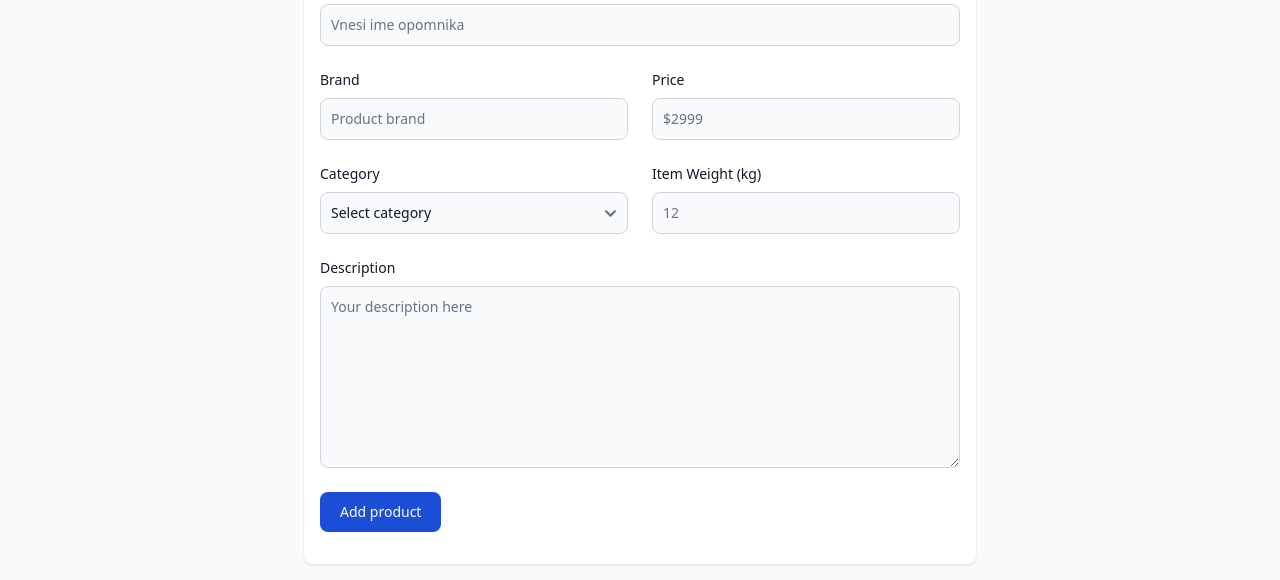
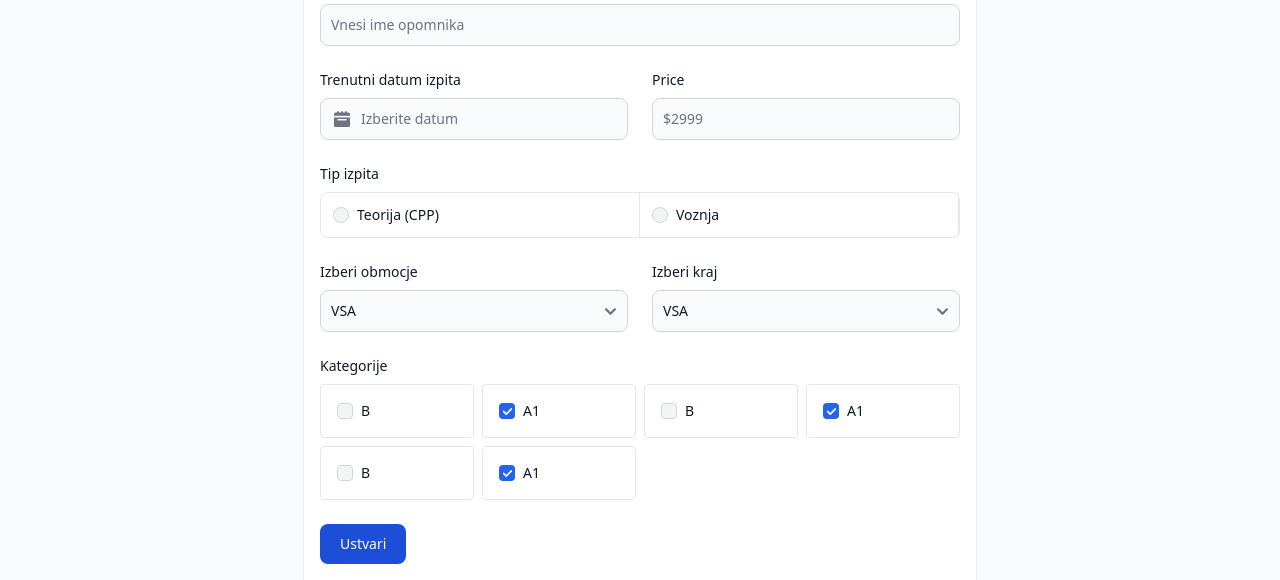
Before and after one commit to vidpesko/TerminiAlert, a SvelteKit app in the folder src/frontend/: page /ustvari in a window 1280 px wide. Shown: the part 220-800 px from the top of the page. Built offline with nearby package versions, Linux system fonts and the light colour scheme; no server answers.

Commit message:
Added delete btn. Made progress on create form

```diff
--- a/src/frontend/src/routes/ustvari/+page.svelte
+++ b/src/frontend/src/routes/ustvari/+page.svelte
@@ -10,7 +10,7 @@
 </script>
 
 
-<section class="bg-background dark:bg-background-dark py-10">
+<section class="bg-background dark:bg-background-dark py-10 min-h-[95vh]">
     <div class="pt-4 pb-8 px-4 mx-auto max-w-2xl bg-white dark:bg-gray-800 shadow rounded-lg dark:border dark:border-gray-700">
         <Breadcrumbs structure={structure} />
 
@@ -21,35 +21,93 @@
                     <label for="name" class="block mb-2 text-sm font-medium text-gray-900 dark:text-white">Ime opomnika</label>
                     <input type="text" name="reminder_name" id="name" class="bg-gray-50 border border-gray-300 text-gray-900 text-sm rounded-lg focus:ring-primary-600 focus:border-primary-600 block w-full p-2.5 dark:bg-gray-700 dark:border-gray-600 dark:placeholder-gray-400 dark:text-white dark:focus:ring-primary-500 dark:focus:border-primary-500" placeholder="Vnesi ime opomnika" required="">
                 </div>
-                <div class="w-full">
-                    <label for="brand" class="block mb-2 text-sm font-medium text-gray-900 dark:text-white">Brand</label>
-                    <input type="text" name="brand" id="brand" class="bg-gray-50 border border-gray-300 text-gray-900 text-sm rounded-lg focus:ring-primary-600 focus:border-primary-600 block w-full p-2.5 dark:bg-gray-700 dark:border-gray-600 dark:placeholder-gray-400 dark:text-white dark:focus:ring-primary-500 dark:focus:border-primary-500" placeholder="Product brand" required="">
+                <div class="">
+                    <p class="text-sm font-medium text-gray-900 dark:text-white mb-2">Trenutni datum izpita</p>
+                    <div class="relative max-w-sm">
+                        <div class="absolute inset-y-0 start-0 flex items-center ps-3.5 pointer-events-none">
+                            <svg class="w-4 h-4 text-gray-500 dark:text-gray-400" aria-hidden="true" xmlns="http://www.w3.org/2000/svg" fill="currentColor" viewBox="0 0 20 20">
+                                <path d="M20 4a2 2 0 0 0-2-2h-2V1a1 1 0 0 0-2 0v1h-3V1a1 1 0 0 0-2 0v1H6V1a1 1 0 0 0-2 0v1H2a2 2 0 0 0-2 2v2h20V4ZM0 18a2 2 0 0 0 2 2h16a2 2 0 0 0 2-2V8H0v10Zm5-8h10a1 1 0 0 1 0 2H5a1 1 0 0 1 0-2Z"/>
+                            </svg>
+                        </div>
+                        <input datepicker id="default-datepicker" type="text" class="bg-gray-50 border border-gray-300 text-gray-900 text-sm rounded-lg focus:ring-blue-500 focus:border-blue-500 block w-full ps-10 p-2.5 dark:bg-gray-700 dark:border-gray-600 dark:placeholder-gray-400 dark:text-white dark:focus:ring-blue-500 dark:focus:border-blue-500" placeholder="Izberite datum">
+                    </div>
                 </div>
                 <div class="w-full">
                     <label for="price" class="block mb-2 text-sm font-medium text-gray-900 dark:text-white">Price</label>
                     <input type="number" name="price" id="price" class="bg-gray-50 border border-gray-300 text-gray-900 text-sm rounded-lg focus:ring-primary-600 focus:border-primary-600 block w-full p-2.5 dark:bg-gray-700 dark:border-gray-600 dark:placeholder-gray-400 dark:text-white dark:focus:ring-primary-500 dark:focus:border-primary-500" placeholder="$2999" required="">
                 </div>
-                <div>
-                    <label for="category" class="block mb-2 text-sm font-medium text-gray-900 dark:text-white">Category</label>
-                    <select id="category" class="bg-gray-50 border border-gray-300 text-gray-900 text-sm rounded-lg focus:ring-primary-500 focus:border-primary-500 block w-full p-2.5 dark:bg-gray-700 dark:border-gray-600 dark:placeholder-gray-400 dark:text-white dark:focus:ring-primary-500 dark:focus:border-primary-500">
-                        <option selected="">Select category</option>
-                        <option value="TV">TV/Monitors</option>
-                        <option value="PC">PC</option>
-                        <option value="GA">Gaming/Console</option>
-                        <option value="PH">Phones</option>
+
+                <div class="col-span-2">
+                    <p class="text-sm font-medium text-gray-900 dark:text-white mb-2">Tip izpita</p>
+                    <ul class="items-center w-full text-sm font-medium text-gray-900 bg-white border border-gray-200 rounded-lg sm:flex dark:bg-gray-700 dark:border-gray-600 dark:text-white">
+                        <li class="w-full border-b border-gray-200 sm:border-b-0 sm:border-r dark:border-gray-600">
+                            <div class="flex items-center ps-3">
+                                <input id="horizontal-list-radio-license" type="radio" value="theory" name="exam_type" class="w-4 h-4 text-blue-600 bg-gray-100 border-gray-300 focus:ring-blue-500 dark:focus:ring-blue-600 dark:ring-offset-gray-700 dark:focus:ring-offset-gray-700 focus:ring-2 dark:bg-gray-600 dark:border-gray-500">
+                                <label for="horizontal-list-radio-license" class="w-full py-3 ms-2 text-sm font-medium text-gray-900 dark:text-gray-300">Teorija (CPP)</label>
+                            </div>
+                        </li>
+                        <li class="w-full border-b border-gray-200 sm:border-b-0 sm:border-r dark:border-gray-600">
+                            <div class="flex items-center ps-3">
+                                <input id="horizontal-list-radio-id" type="radio" value="driving" name="exam_type" class="w-4 h-4 text-blue-600 bg-gray-100 border-gray-300 focus:ring-blue-500 dark:focus:ring-blue-600 dark:ring-offset-gray-700 dark:focus:ring-offset-gray-700 focus:ring-2 dark:bg-gray-600 dark:border-gray-500">
+                                <label for="horizontal-list-radio-id" class="w-full py-3 ms-2 text-sm font-medium text-gray-900 dark:text-gray-300">Voznja</label>
+                            </div>
+                        </li>
+                    </ul>
+                </div>
+                <div class="">
+                    <label for="countries" class="block mb-2 text-sm font-medium text-gray-900 dark:text-white">Izberi obmocje</label>
+                    <select id="countries" name="location_district" class="bg-gray-50 border border-gray-300 text-gray-900 text-sm rounded-lg focus:ring-blue-500 focus:border-blue-500 block w-full p-2.5 dark:bg-gray-700 dark:border-gray-600 dark:placeholder-gray-400 dark:text-white dark:focus:ring-blue-500 dark:focus:border-blue-500">
+                        <option value="-1" selected>VSA</option>
+                        <option value="US">United States</option>
+                        <option value="CA">Canada</option>
+                        <option value="FR">France</option>
+                        <option value="DE">Germany</option>
                     </select>
                 </div>
-                <div>
-                    <label for="item-weight" class="block mb-2 text-sm font-medium text-gray-900 dark:text-white">Item Weight (kg)</label>
-                    <input type="number" name="item-weight" id="item-weight" class="bg-gray-50 border border-gray-300 text-gray-900 text-sm rounded-lg focus:ring-primary-600 focus:border-primary-600 block w-full p-2.5 dark:bg-gray-700 dark:border-gray-600 dark:placeholder-gray-400 dark:text-white dark:focus:ring-primary-500 dark:focus:border-primary-500" placeholder="12" required="">
+                <div class="">
+                    <label for="countries" class="block mb-2 text-sm font-medium text-gray-900 dark:text-white">Izberi kraj</label>
+                    <select id="countries" name="location_district" class="bg-gray-50 border border-gray-300 text-gray-900 text-sm rounded-lg focus:ring-blue-500 focus:border-blue-500 block w-full p-2.5 dark:bg-gray-700 dark:border-gray-600 dark:placeholder-gray-400 dark:text-white dark:focus:ring-blue-500 dark:focus:border-blue-500">
+                        <option value="-1" selected>VSA</option>
+                        <option value="US">United States</option>
+                        <option value="CA">Canada</option>
+                        <option value="FR">France</option>
+                        <option value="DE">Germany</option>
+                    </select>
                 </div>
-                <div class="sm:col-span-2">
-                    <label for="description" class="block mb-2 text-sm font-medium text-gray-900 dark:text-white">Description</label>
-                    <textarea id="description" rows="8" class="block p-2.5 w-full text-sm text-gray-900 bg-gray-50 rounded-lg border border-gray-300 focus:ring-primary-500 focus:border-primary-500 dark:bg-gray-700 dark:border-gray-600 dark:placeholder-gray-400 dark:text-white dark:focus:ring-primary-500 dark:focus:border-primary-500" placeholder="Your description here"></textarea>
+
+                <div class="col-span-2">
+                    <p class="text-sm font-medium text-gray-900 dark:text-white mb-2">Kategorije</p>
+                    <div class="grid grid-cols-4 gap-2">
+                        <div class="flex items-center ps-4 border border-gray-200 rounded-sm dark:border-gray-700">
+                            <input id="bordered-checkbox-1" type="checkbox" value="B" name="cat" class="w-4 h-4 text-blue-600 bg-gray-100 border-gray-300 rounded-sm focus:ring-blue-500 dark:focus:ring-blue-600 dark:ring-offset-gray-800 focus:ring-2 dark:bg-gray-700 dark:border-gray-600">
+                            <label for="bordered-checkbox-1" class="w-full py-4 ms-2 text-sm font-medium text-gray-900 dark:text-gray-300">B</label>
+                        </div>
+                        <div class="flex items-center ps-4 border border-gray-200 rounded-sm dark:border-gray-700">
+                            <input checked id="bordered-checkbox-2" type="checkbox" value="A1" name="cat" class="w-4 h-4 text-blue-600 bg-gray-100 border-gray-300 rounded-sm focus:ring-blue-500 dark:focus:ring-blue-600 dark:ring-offset-gray-800 focus:ring-2 dark:bg-gray-700 dark:border-gray-600">
+                            <label for="bordered-checkbox-2" class="w-full py-4 ms-2 text-sm font-medium text-gray-900 dark:text-gray-300">A1</label>
+                        </div>
+                        <div class="flex items-center ps-4 border border-gray-200 rounded-sm dark:border-gray-700">
+                            <input id="bordered-checkbox-1" type="checkbox" value="B" name="cat" class="w-4 h-4 text-blue-600 bg-gray-100 border-gray-300 rounded-sm focus:ring-blue-500 dark:focus:ring-blue-600 dark:ring-offset-gray-800 focus:ring-2 dark:bg-gray-700 dark:border-gray-600">
+                            <label for="bordered-checkbox-1" class="w-full py-4 ms-2 text-sm font-medium text-gray-900 dark:text-gray-300">B</label>
+                        </div>
+                        <div class="flex items-center ps-4 border border-gray-200 rounded-sm dark:border-gray-700">
+                            <input checked id="bordered-checkbox-2" type="checkbox" value="A1" name="cat" class="w-4 h-4 text-blue-600 bg-gray-100 border-gray-300 rounded-sm focus:ring-blue-500 dark:focus:ring-blue-600 dark:ring-offset-gray-800 focus:ring-2 dark:bg-gray-700 dark:border-gray-600">
+                            <label for="bordered-checkbox-2" class="w-full py-4 ms-2 text-sm font-medium text-gray-900 dark:text-gray-300">A1</label>
+                        </div>
+                        <div class="flex items-center ps-4 border border-gray-200 rounded-sm dark:border-gray-700">
+                            <input id="bordered-checkbox-1" type="checkbox" value="B" name="cat" class="w-4 h-4 text-blue-600 bg-gray-100 border-gray-300 rounded-sm focus:ring-blue-500 dark:focus:ring-blue-600 dark:ring-offset-gray-800 focus:ring-2 dark:bg-gray-700 dark:border-gray-600">
+                            <label for="bordered-checkbox-1" class="w-full py-4 ms-2 text-sm font-medium text-gray-900 dark:text-gray-300">B</label>
+                        </div>
+                        <div class="flex items-center ps-4 border border-gray-200 rounded-sm dark:border-gray-700">
+                            <input checked id="bordered-checkbox-2" type="checkbox" value="A1" name="cat" class="w-4 h-4 text-blue-600 bg-gray-100 border-gray-300 rounded-sm focus:ring-blue-500 dark:focus:ring-blue-600 dark:ring-offset-gray-800 focus:ring-2 dark:bg-gray-700 dark:border-gray-600">
+                            <label for="bordered-checkbox-2" class="w-full py-4 ms-2 text-sm font-medium text-gray-900 dark:text-gray-300">A1</label>
+                        </div>
+                    </div>
                 </div>
             </div>
+
             <button type="submit" class="inline-flex items-center px-5 py-2.5 mt-4 sm:mt-6 text-sm font-medium text-center text-white bg-primary-700 rounded-lg focus:ring-4 focus:ring-primary-200 dark:focus:ring-primary-900 hover:bg-primary-800">
-                Add product
+                Ustvari
             </button>
         </form>
     </div>
```
Also changed, not shown: src/frontend/src/lib/api.js (+10 -0 lines), src/frontend/src/routes/domov/+page.svelte (+18 -9 lines).
